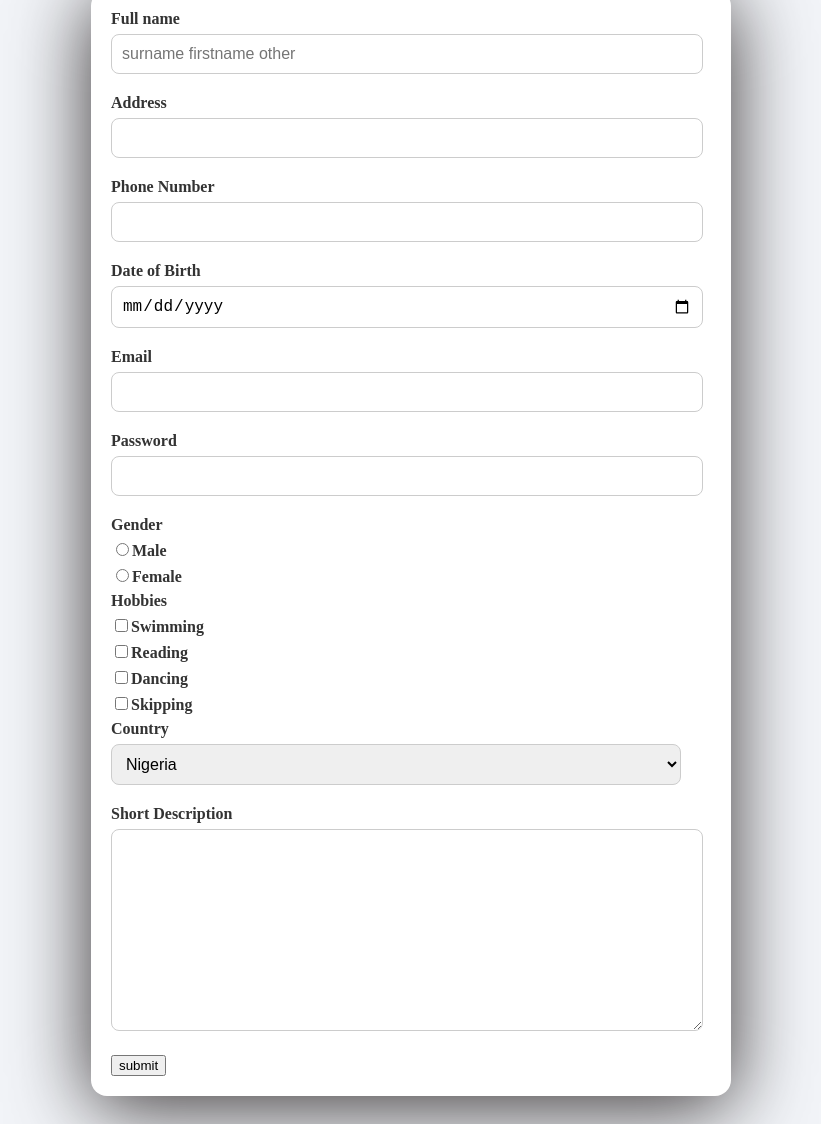
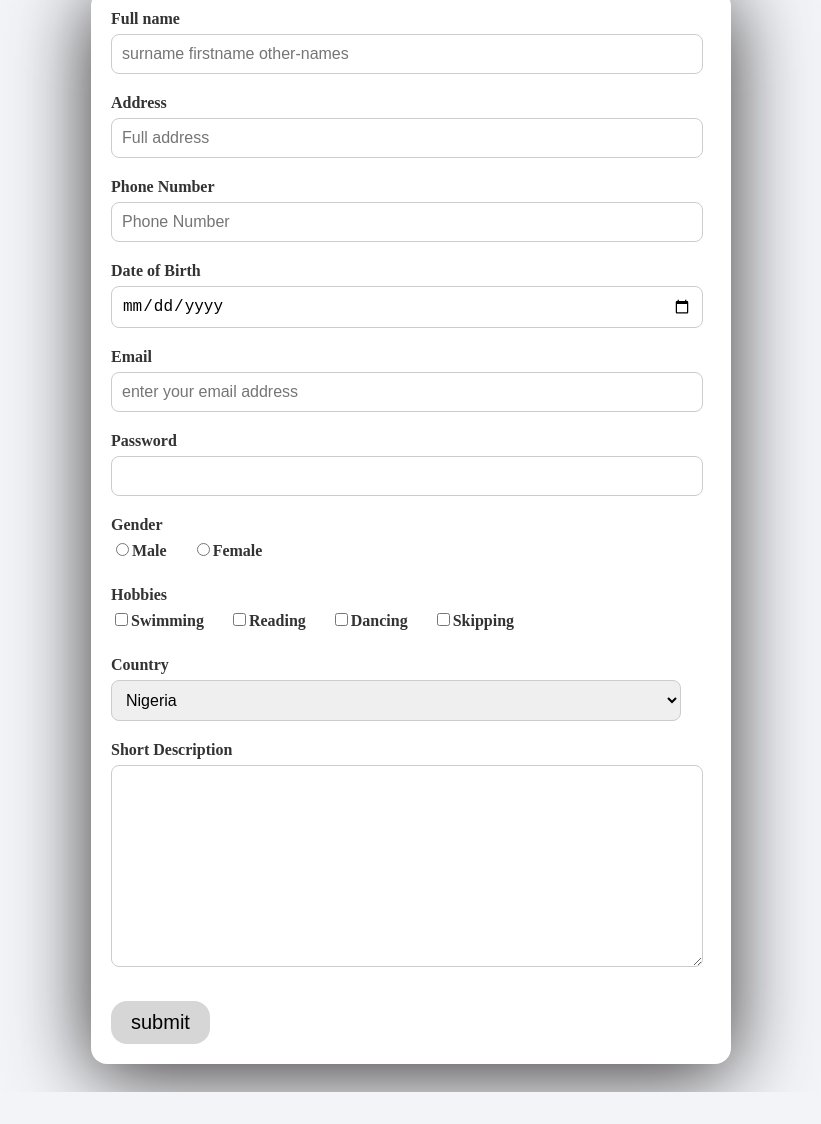
Before and after one commit to habybheart1/techyjaunt-activity, a plain HTML site: page index.html in a window 1280 px wide. Shown: the part 128-1252 px from the top of the page, without its empty margins (229-1050 px from the left). After the commit the page ends 1220 px from the top, so only its background shows below. Drawn offline with Linux system fonts and the light colour scheme.

Commit message:
css is added to submit input

```diff
--- a/index.html
+++ b/index.html
@@ -4,6 +4,7 @@
     <meta charset="UTF-8" />
     <meta name="viewport" content="width=device-width, initial-scale=1.0" />
     <title>Class Activity - Registration</title>
+    <link rel="stylesheet" href="style.css" />
     <style>
       body {
         background: #f2f4f8;
@@ -42,6 +43,23 @@
         text-align: center;
         font-size: 2rem;
       }
+      .hobby-group,
+      .gender-group {
+        display: flex;
+        flex-direction: row;
+        gap: 25px;
+        margin-bottom: 20px;
+      }
+      input[type="submit"] {
+        background-color: #3333;
+        color: fffff;
+        padding: 10px 20px;
+        font-size: 20px;
+        border-radius: 16px;
+        border: none;
+        cursor: pointer;
+        margin-top: 10px;
+      }
     </style>
   </head>
   <body>
@@ -52,20 +70,25 @@
         type="text"
         name="fname"
         id="fname"
-        placeholder="surname firstname other"
+        placeholder="surname firstname other-names"
       />
       <label for="addr">Address</label>
-      <input type="text" name="addr" id="addr" />
+      <input type="text" name="addr" id="addr" placeholder="Full address" />
       <label for="phone">Phone Number</label>
-      <input type="number" name="phone" id="phone" />
+      <input type="number" name="phone" id="phone" placeholder="Phone Number" />
       <label for="dob">Date of Birth</label>
       <input type="date" name="dob" id="dob" />
       <label for="email">Email</label>
-      <input type="email" name="email" id="email" />
+      <input
+        type="email"
+        name="email"
+        id="email"
+        placeholder="enter your email address"
+      />
       <label for="password">Password</label>
       <input type="password" name="password" id="password" />
       <label>Gender</label>
-      <div>
+      <div class="gender-group">
         <label for="male"
           ><input
             type="radio"
@@ -84,7 +107,7 @@
         >
       </div>
       <label>Hobbies</label>
-      <div>
+      <div class="hobby-group">
         <label for="swimming">
           <input
             type="checkbox"
```
